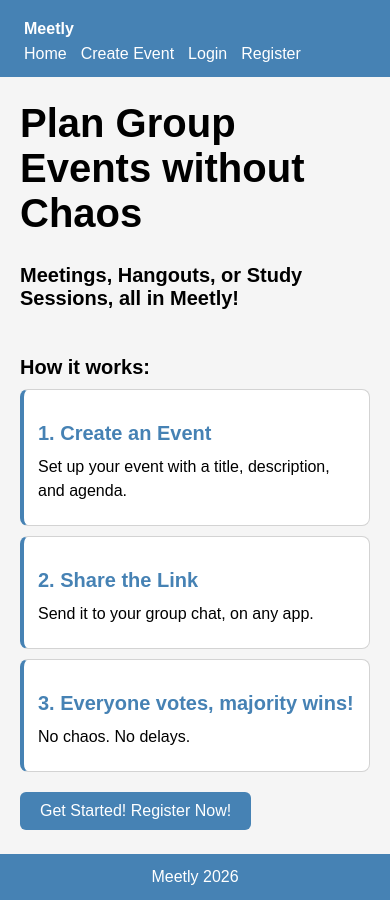
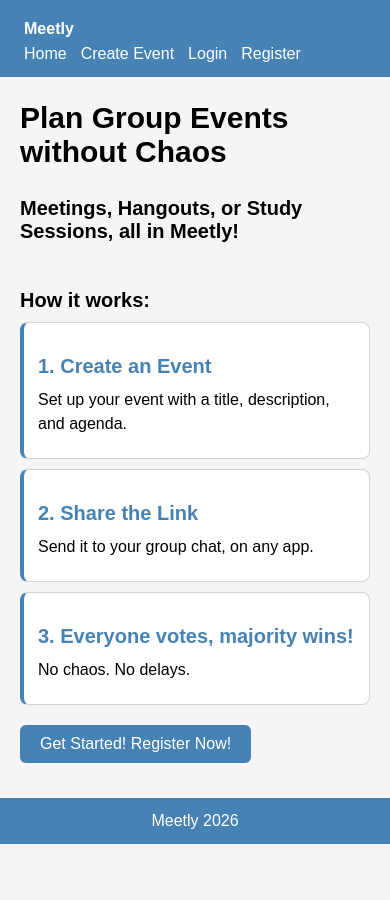
Before and after one commit to Ibrahim-Alam-3075/Meetly, a React (Vite) app in the folder frontend/: page / in a window 390 px wide. After the commit the page ends 844 px from the top, so only its background shows below. Built offline with nearby package versions, Linux system fonts and the light colour scheme.

Commit message:
reduced heading size for mobile

```diff
--- a/frontend/src/pages/Home.css
+++ b/frontend/src/pages/Home.css
@@ -20,3 +20,9 @@
   font-size: 20px;
   margin-bottom: 5px;
 }
+
+@media (max-width: 600px) {
+  .app-container h1 {
+    font-size: 30px;
+  }
+}
```
